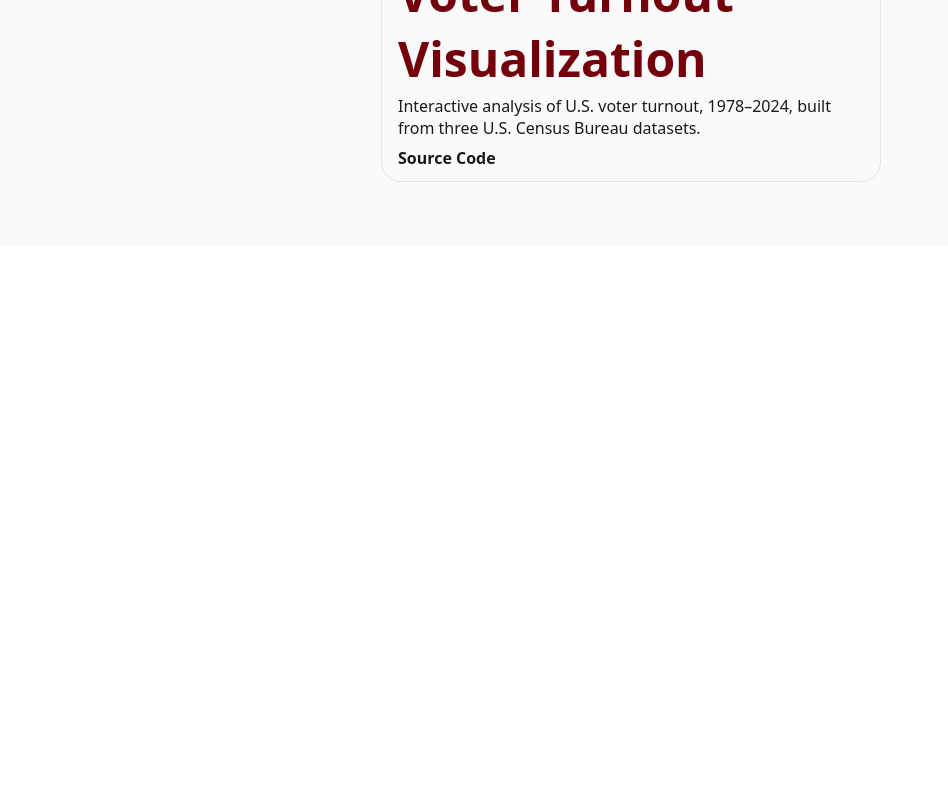
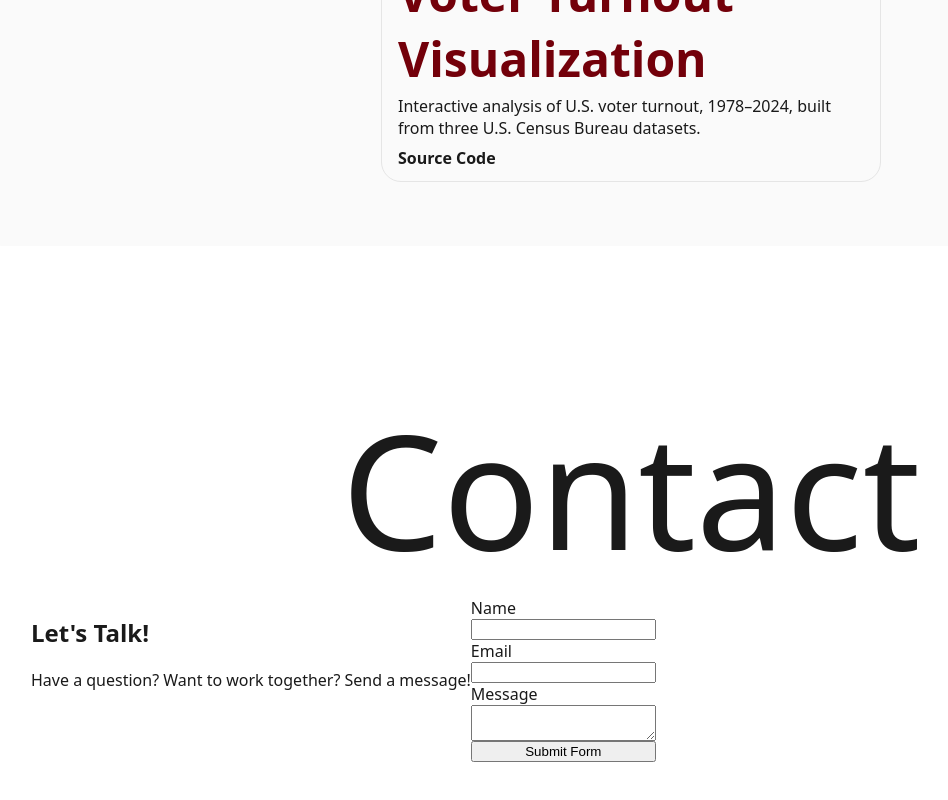
Before and after one commit to scartisp/personal-website, a React (Vite) app: page / in a window 1280 px wide. Shown: the part 5869-6669 px from the top of the page, without its empty margins (9-957 px from the left). Before the commit the page ends 6115 px from the top, so only its background shows below. Built offline with nearby package versions, Linux system fonts and the light colour scheme; a web font is replaced by a local one.

Commit message:
created html for contact. Will make look good and test everything later

```diff
--- a/src/App.jsx
+++ b/src/App.jsx
@@ -7,6 +7,7 @@ import About from './About/About'
 import Skills from './Skills/Skills'
 import Experience from './Experience/Experience'
 import Projects from './Projects/Projects'
+import Contact from './Contact/Contact'
 // import './App.css'
 
 function App() {
@@ -19,6 +20,7 @@ function App() {
         <Skills />
         <Experience />
         <Projects />
+        <Contact />
       </main>
     </>
 
--- /dev/null
+++ b/src/Contact/Contact.jsx
@@ -0,0 +1,65 @@
+
+import './contact.css'
+import { useState } from 'react';
+
+
+const Contact = () => {
+
+    const [result, setResult] = useState("");
+
+    const onSubmit = async (event) => {
+        event.preventDefault();
+        setResult("Sending....");
+        const formData = new FormData(event.target);
+        formData.append("access_key", "6316c65e-bf6d-4686-800a-063217b89dac");
+
+        try {
+            const response = await fetch("https://api.web3forms.com/submit", {
+                method: "POST",
+                body: formData
+            });
+
+            const data = await response.json();
+            if (data.success) {
+                setResult("Form Submitted Successfully");
+                event.target.reset();
+            } else {
+                console.error("Web3Forms rejected it:", data);
+                setResult(data.message || "Something went wrong — try again?");
+            }
+        } catch (error) {
+            console.error(error);
+            setResult("Couldn't reach the server. Check your connect.");
+        }
+    };
+
+    return (
+        <div id='contact' className='section-div'>
+            <h2 className='section-titles'>Contact</h2>
+            <div id='contact-div'>
+                <div id='get-in-touch'>
+                    <h2>Let's Talk!</h2>
+                    <p>Have a question? Want to work together? Send a message!</p>
+                </div>
+                <form className='send-email' onSubmit={onSubmit}>
+
+                    <label htmlFor='name'>Name</label>
+                    <input id='name' type="text" name="name" required />
+
+                    <label htmlFor='email'>Email</label>
+                    <input id='email' type="email" name="email" required />
+
+                    <label htmlFor='message'>Message</label>
+                    <textarea id='message' name="message" required></textarea>
+
+                    <button type="submit">Submit Form</button>
+                    <span>{result}</span>
+
+                    <input type='hidden' name='subject' value='New message from portfolio' />
+                </form>
+            </div>
+        </div>
+    )
+};
+
+export default Contact;
--- /dev/null
+++ b/src/Contact/contact.css
@@ -0,0 +1,14 @@
+#contact {
+  display: flex;
+  flex-direction: column;
+}
+
+#contact-div {
+  display: flex;
+  flex-direction: row;
+}
+
+.send-email {
+  display: flex;
+  flex-direction: column;
+}
```
